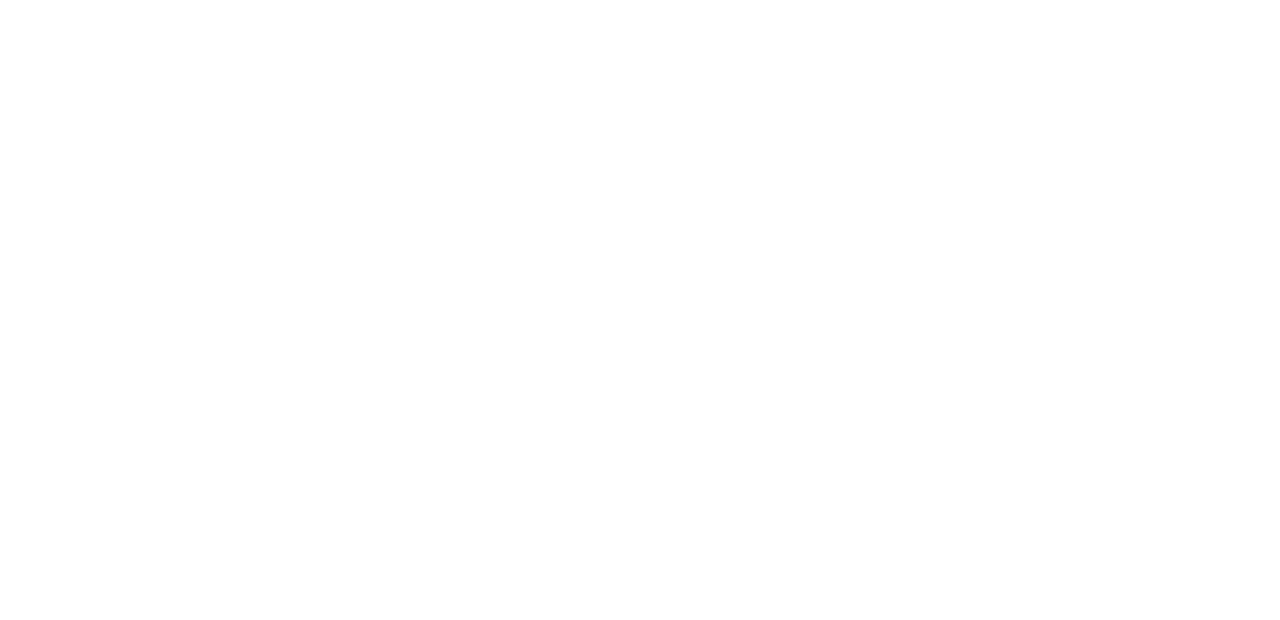
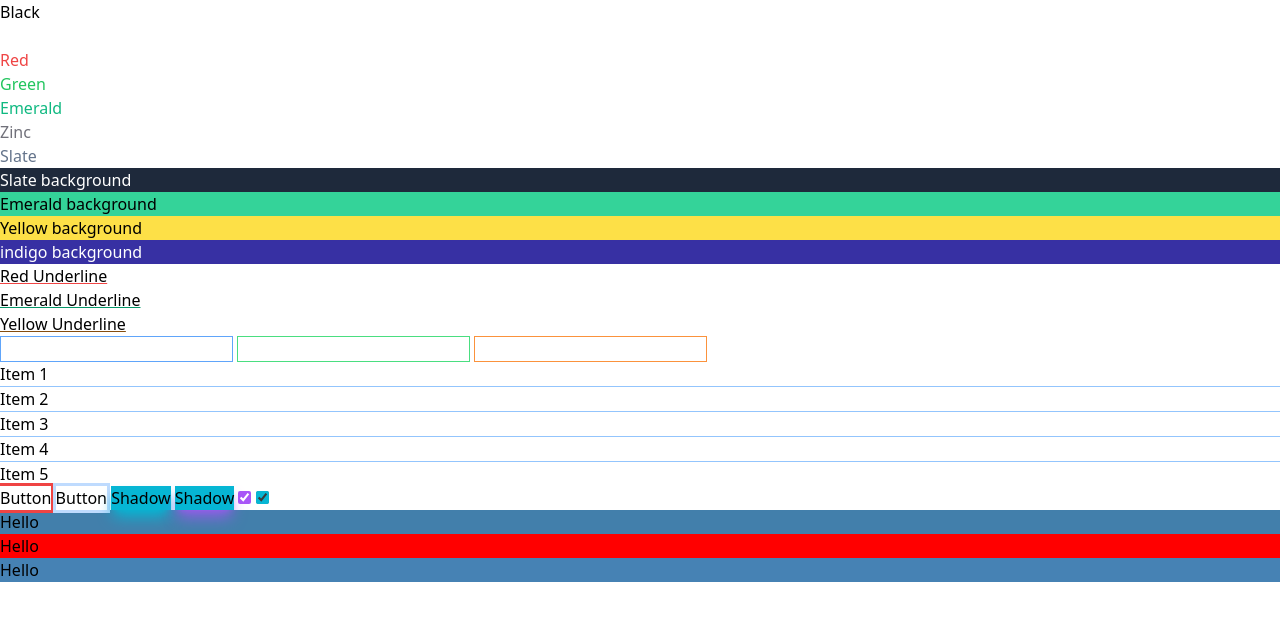
Before and after one commit to BlackErik/learning-tailwind, a plain HTML site: page tailwind-sandbox-starter/02-colors/index.html in a window 1280 px wide. Drawn offline with nearby package versions, Linux system fonts and the light colour scheme.

Commit message:
tailwind colors

```diff
--- a/tailwind-sandbox-starter/02-colors/index.html
+++ b/tailwind-sandbox-starter/02-colors/index.html
@@ -12,21 +12,56 @@
     <!-- white, black, red, green, blue, orange, yellow, purple, lime, emerald, teal, cyan, indigo, violet, fuchsia, pink, rose, sky, gray, slate, zinc, neutral, stone, amber,  -->
 
     <!-- Text Colors -->
+    <p class="text-black">Black</p>
+    <p class="text-white">White</p>
+    <p class="text-red-500">Red</p>
+    <p class="text-green-500">Green</p>
+    <p class="text-emerald-500">Emerald</p>
+    <p class="text-zinc-500">Zinc</p>
+    <p class="text-slate-500">Slate</p>
 
     <!-- Background Colors -->
+    <p class="bg-slate-800 text-white">Slate background</p>
+    <p class="bg-emerald-400">Emerald background</p>
+    <p class="bg-yellow-300">Yellow background</p>
+    <p class="bg-indigo-800 text-white">indigo background</p>
 
     <!-- Text Underline -->
+    <p class="underline decoration-red-500">Red Underline</p>
+    <p class="underline decoration-emerald-600">Emerald Underline</p>
+    <p class="underline decoration-yellow-800">Yellow Underline</p>
 
     <!-- Border Colors -->
+    <input type="text" class="border border-blue-400" />
+    <input type="text" class="border border-green-400" />
+    <input type="text" class="border border-orange-400" />
 
     <!-- Divide Colors -->
+    <div class="divide-y divide-blue-300">
+      <div>Item 1</div>
+      <div>Item 2</div>
+      <div>Item 3</div>
+      <div>Item 4</div>
+      <div>Item 5</div>
+    </div>
 
     <!-- Outline Colors -->
 
+    <button class="outline outline-red-500">Button</button>
+    <button class="outline outline-blue-200">Button</button>
+
     <!-- Box Shadow Colors (Opacity defaults to 100, but you can set it)-->
+    <button class="shadow-lg bg-cyan-500 shadow-cyan-500">Shadow</button>
+    <button class="shadow-lg bg-cyan-500 shadow-purple-500/80">Shadow</button>
 
     <!-- Accent Colors -->
 
+    <input type="checkbox" class="accent-purple-500" checked />
+    <input type="checkbox" class="accent-cyan-500" checked />
+
     <!-- Arbitrary Colors -->
+    <div class="bg-[#427fab]">Hello</div>
+    <div class="bg-[rgb(255,0,0)]">Hello</div>
+    <div class="bg-[steelblue]">Hello</div>
   </body>
 </html>
```
